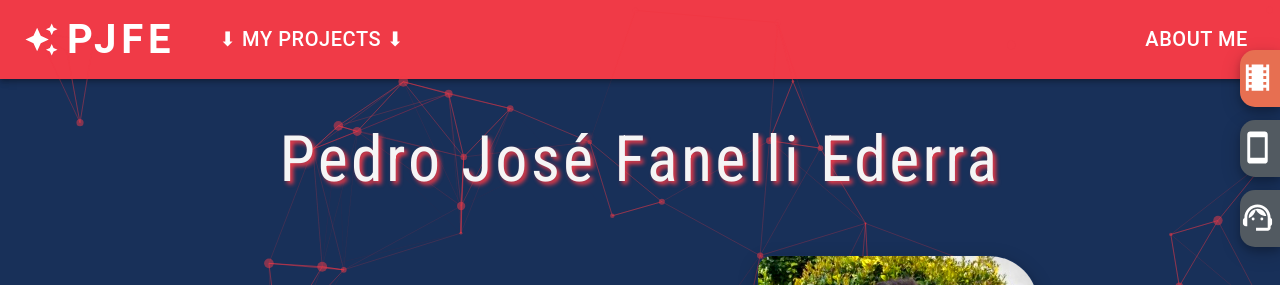
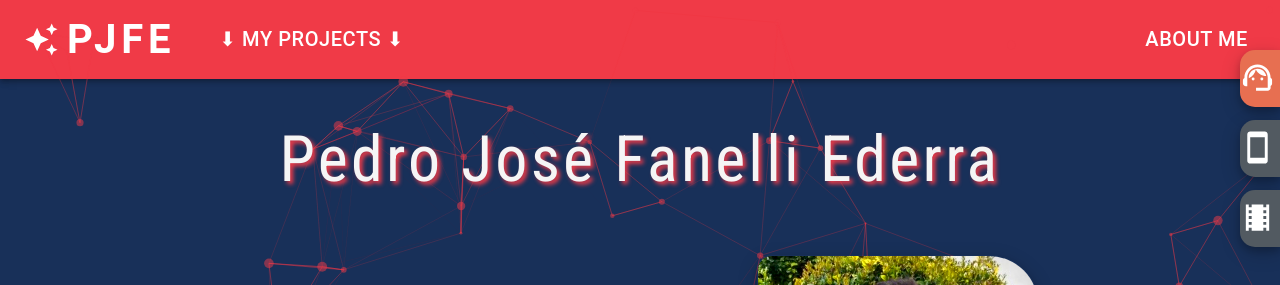
Before and after one commit to pedrofanelli/portfolio, a React (Vite) app: page / in a window 1280 px wide. Shown: the top 285 px of the page. Built offline with nearby package versions, Linux system fonts and the light colour scheme.

Commit message:
order items

```diff
--- a/src/components/Buttons.tsx
+++ b/src/components/Buttons.tsx
@@ -20,7 +20,7 @@ const Buttons = () => {
     <div id="containerBtns">
       <Link href="#card1" color="inherit">
         <div id="btn1">
-        <LocalMoviesIcon fontSize="large" />
+          <SupportAgentIcon fontSize="large" />
         </div>
       </Link>
       <Link href="#card2" color="inherit">
@@ -30,7 +30,7 @@ const Buttons = () => {
       </Link>
       <Link href="#card3" color="inherit">
         <div id="btn3">
-        <SupportAgentIcon fontSize="large" />
+          <LocalMoviesIcon fontSize="large" />
         </div>
       </Link>
       <Link href="#navv" color="inherit">
--- a/src/components/Navbar.tsx
+++ b/src/components/Navbar.tsx
@@ -22,7 +22,7 @@ function Navbar() {
     let nav = document.querySelectorAll("#navv");
     transitionOpacity(nav);
   }, []);
-  const pages = ["The Movie Database", "The Mobile Factory", "Broken Office"];
+  const pages = ["Broken Office", "The Mobile Factory", "The Movie Database"];
   const [anchorElNav, setAnchorElNav] = useState<null | HTMLElement>(null);
 
   const [prjBtn, setPrjBtn] = useState<null | HTMLElement>(null);
```
Lines whose indentation alone changed are shown as unchanged.
